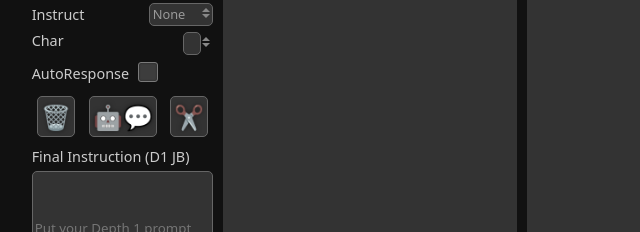
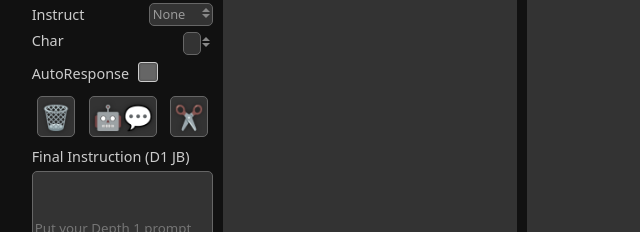
Before and after one commit to RossAscends/STMP, a website: page public/client.html in a window 1280 px wide. In both pictures the pointer is over the input "AutoResponse". Shown: the part 182-414 px from the top of the page, 214-854 px from the left. Drawn offline with nearby package versions, Linux system fonts and the light colour scheme; a script that the page names is missing; a web font is replaced by a local one.

Commit message:
checkbox hover style

```diff
--- a/public/style.css
+++ b/public/style.css
@@ -184,6 +184,10 @@ input[type="checkbox"]::before {
 
 input[type="checkbox"]:checked::before {
     transform: scale(1);
+}
+
+input[type='checkbox']:hover {
+    filter: brightness(2);
 }
 
 .checkbox_label {
```
